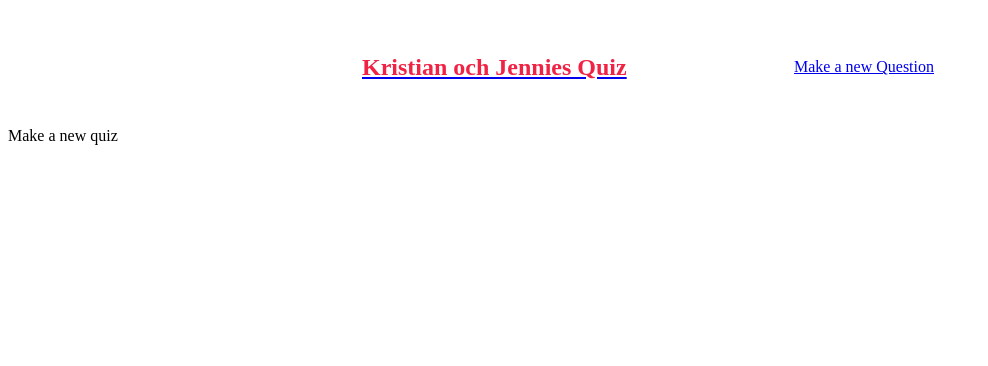
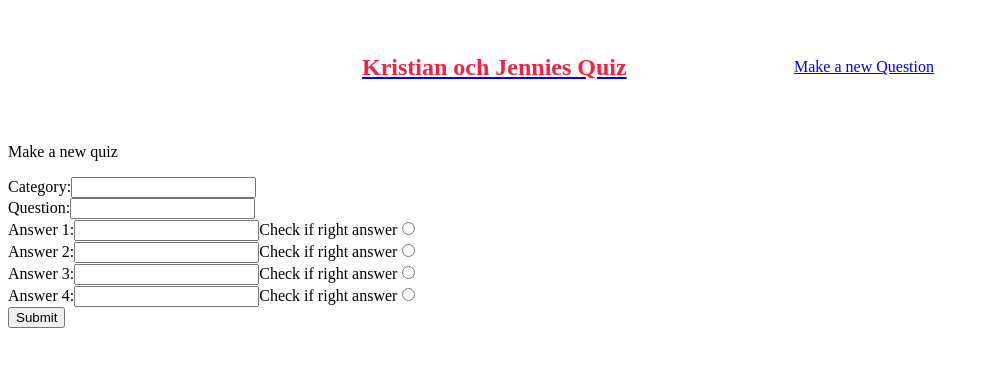
Before and after one commit to Moriawe/QuizFrontend, a React (Create React App) app: page /new-quiz in a window 1280 px wide. Shown: the top 366 px of the page, without its empty margins (0-988 px from the left). Built offline with nearby package versions, Linux system fonts and the light colour scheme.

Commit message:
Add POST page

```diff
--- a/data/db.json
+++ /dev/null
@@ -1,67 +0,0 @@
-{
-  "quizzes": [
-  {
-  "id": "ad260927-94f3-429e-b158-f60b9492cd70",
-  "triviaId": "622a1c367cc59eab6f9503b1",
-  "category": "History",
-  "answers": [
-      {
-          "id": "44fc2236-c853-44cb-9693-6f9dc6db2e63",
-          "answerText": "France",
-          "isCorrectAnswer": true,
-          "questionId": "e701a4ef-e932-4617-aa47-d886c0c4c1bc"
-      },
-      {
-          "id": "e3fa40a4-ecb8-4cde-a1ef-7ff6292626b6",
-          "answerText": "Italy",
-          "isCorrectAnswer": false,
-          "questionId": "e701a4ef-e932-4617-aa47-d886c0c4c1bc"
-      },
-      {
-          "id": "45d4dc3e-4cd0-44d2-8ac5-bf9d4cb52c02",
-          "answerText": "China",
-          "isCorrectAnswer": false,
-          "questionId": "e701a4ef-e932-4617-aa47-d886c0c4c1bc"
-      },
-      {
-          "id": "9922fc6f-a2a7-4e3c-abdc-9a1d0ebd94b2",
-          "answerText": "Russia",
-          "isCorrectAnswer": false,
-          "questionId": "e701a4ef-e932-4617-aa47-d886c0c4c1bc"
-      }
-  ],
-  "question": "Which country blew up a Greenpeace ship in New Zealand?"
-},
-{
-  "id": "895df938-3a1c-4b48-8ffd-2a0871e5d32a",
-  "triviaId": "62602d1b4b176d54800e3c7f",
-  "category": "Geography",
-  "answers": [
-    {
-      "id": "06bde82b-2e73-48af-8808-08c7b09231f5",
-      "answerText": "Spain",
-      "isCorrectAnswer": true,
-      "questionId": "0d47c1c0-6b07-4518-8ba9-3b78f3a66c84"
-    },
-    {
-      "id": "6dfd8698-7c89-4149-8486-57c5a3e6f761",
-      "answerText": "Germany",
-      "isCorrectAnswer": false,
-      "questionId": "0d47c1c0-6b07-4518-8ba9-3b78f3a66c84"
-    },
-    {
-      "id": "0139c532-2745-4c40-a9e6-3a31f4cb7c58",
-      "answerText": "Belgium",
-      "isCorrectAnswer": false,
-      "questionId": "0d47c1c0-6b07-4518-8ba9-3b78f3a66c84"
-    },
-    {
-      "id": "f39f96db-db49-40ec-982a-e25d699c9e54",
-      "answerText": "Norway",
-      "isCorrectAnswer": false,
-      "questionId": "0d47c1c0-6b07-4518-8ba9-3b78f3a66c84"
-    }
-  ],
-  "question": "Where would you find the city of Barcelona?"
-} ]
-}
--- /dev/null
+++ b/src/containers/InputForm.js
@@ -0,0 +1,113 @@
+import axios from "axios"
+import { useState } from "react"
+
+const InputForm = () => {
+  const [category, setCategory] = useState("")
+  const [question, setQuestion] = useState("")
+  const [answer1, setAnswer1] = useState("")
+  const [answer2, setAnswer2] = useState("")
+  const [answer3, setAnswer3] = useState("")
+  const [answer4, setAnswer4] = useState("")
+  const url = process.env.QUIZ_POST_URL
+
+  const handleSubmit = async (e) => {
+    e.preventDefault()
+    console.log(category, question)
+    try {
+      const response = await axios.post(url, {
+        category: category,
+        question: question,
+      })
+      console.log(response.data)
+    } catch (error) {
+      console.log(error)
+    }
+  }
+
+  return (
+    <div className="page">
+      <p>Make a new quiz</p>
+      <form onSubmit={handleSubmit}>
+        <div className="flexbox new-quiz-box">
+          <div>
+            <label>
+              Category:
+              <input
+                type="text"
+                id="category"
+                value={category}
+                onChange={(e) => setCategory(e.target.value)}
+              />
+            </label>
+          </div>
+          <div>
+            <label>
+              Question:
+              <input
+                type="text"
+                id="question"
+                value={question}
+                onChange={(e) => setQuestion(e.target.value)}
+              />
+            </label>
+          </div>
+          <div>
+            <label>
+              Answer 1:
+              <input
+                type="text"
+                id="answer1"
+                value={answer1}
+                onChange={(e) => setAnswer1(e.target.value)}
+              />
+              <label>Check if right answer</label>
+              <input type="radio" name="right-question" />
+            </label>
+          </div>
+          <div>
+            <label>
+              Answer 2:
+              <input
+                type="text"
+                id="answer2"
+                value={answer2}
+                onChange={(e) => setAnswer2(e.target.value)}
+              />
+              <label>Check if right answer</label>
+              <input type="radio" name="right-question" />
+            </label>
+          </div>
+          <div>
+            <label>
+              Answer 3:
+              <input
+                type="text"
+                id="answer3"
+                value={answer3}
+                onChange={(e) => setAnswer3(e.target.value)}
+              />
+              <label>Check if right answer</label>
+              <input type="radio" name="right-question" />
+            </label>
+          </div>
+          <div>
+            <label>
+              Answer 4:
+              <input
+                type="text"
+                id="answer4"
+                value={answer4}
+                onChange={(e) => setAnswer4(e.target.value)}
+              />
+              <label>Check if right answer</label>
+              <input type="radio" name="right-question" />
+            </label>
+          </div>
+          <input type="submit" value="Submit" />
+        </div>
+      </form>
+    </div>
+  )
+}
+
+export default InputForm
--- a/src/containers/QuizContainer.js
+++ b/src/containers/QuizContainer.js
@@ -5,14 +5,14 @@ import AnswerButton from "../components/AnswerButton"
 const QuizContainer = () => {
   const [quiz, setQuiz] = useState(null)
 
-  //const url = "https://enlitenwebapp.azurewebsites.net/api/quiz"
-  const url = "http://localhost:8000/quizzes"
+  const url = "https://enlitenwebapp.azurewebsites.net/api/quiz"
 
   useEffect(() => {
     axios
       .get(url)
       .then((response) => {
-        setQuiz(response.data[0])
+        setQuiz(response.data)
+        console.log(quiz)
       })
       .catch((err) => {
         console.log(err)
--- a/src/index.css
+++ b/src/index.css
@@ -37,3 +37,9 @@
 .green button {
   background-color: green;
 }
+
+/* New Quiz */
+
+.new-quiz-box {
+  flex-direction: column;
+}
--- a/src/pages/NewQuiz.js
+++ b/src/pages/NewQuiz.js
@@ -1,5 +1,11 @@
+import InputForm from "../containers/InputForm"
+
 const NewQuiz = () => {
-  return <div className="page">Make a new quiz</div>
+  return (
+    <div className="page">
+      <InputForm />
+    </div>
+  )
 }
 
 export default NewQuiz
--- a/src/pages/QuizPage.js
+++ b/src/pages/QuizPage.js
@@ -1,5 +1,3 @@
-import { useState } from "react"
-import { Navigate } from "react-router-dom"
 import QuizContainer from "../containers/QuizContainer"
 
 const QuizPage = () => {
```
Also changed, not shown: src/config.js (deleted), 1 other file (tests, documents, lock files or other folders).
